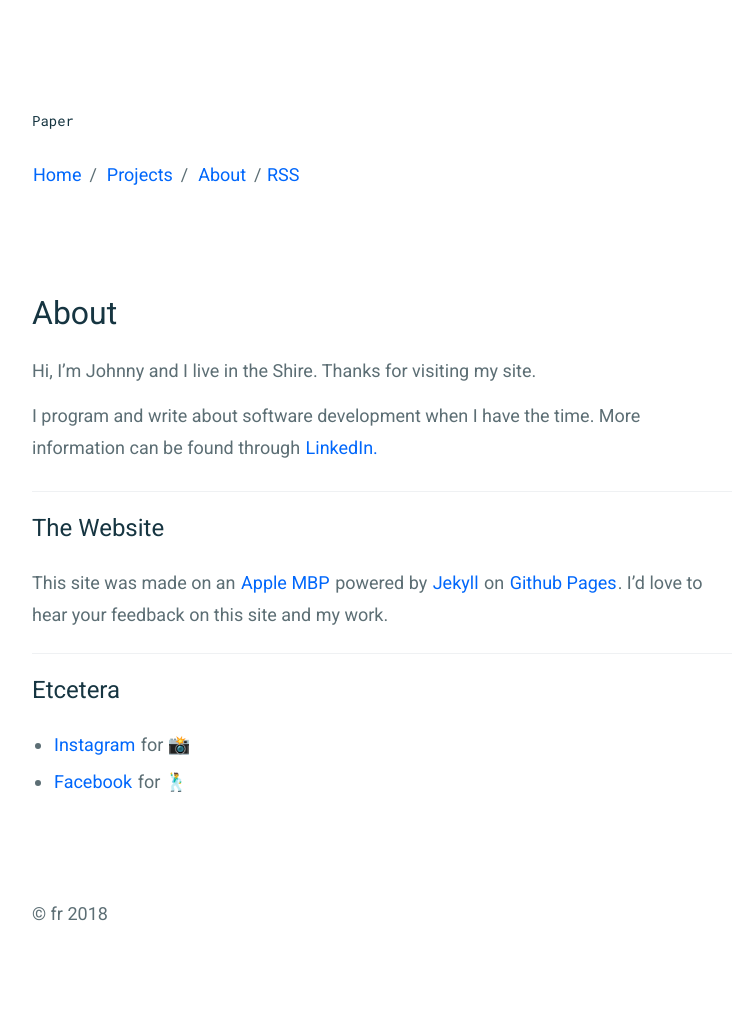
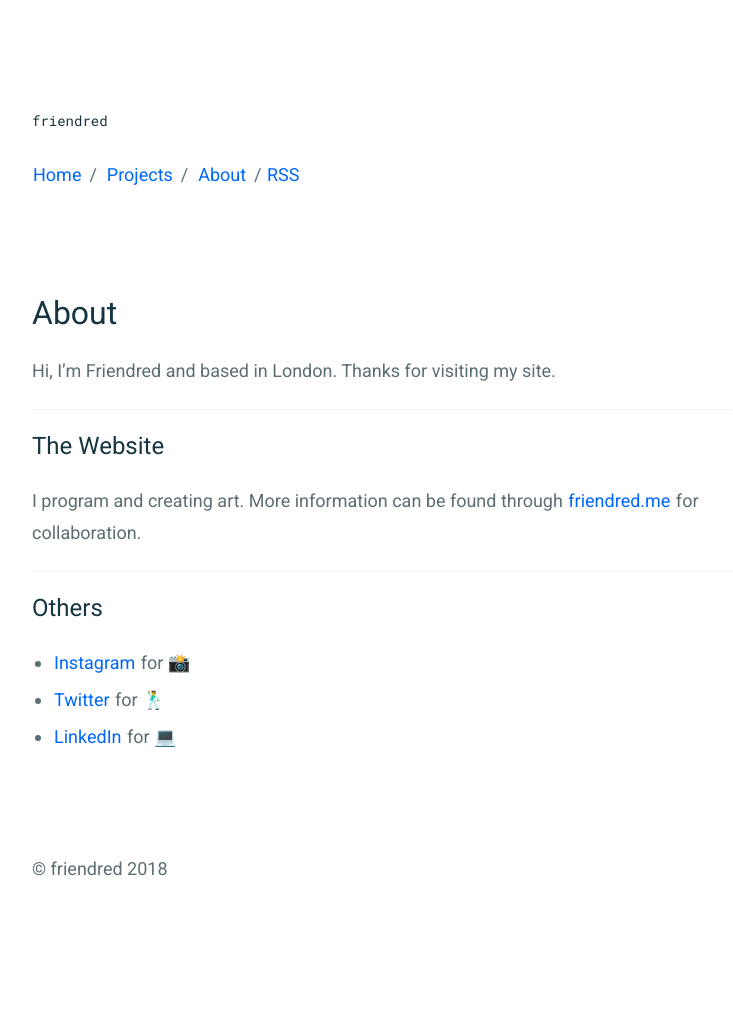
Before and after one commit to apadonovan/friendred_blog, a Jekyll site: the page built from _pages/about.md, in a window 1280 px wide. Shown: the whole page, without its empty margins (258-991 px from the left). Built offline with Jekyll 4.4.1, drawn with Linux system fonts in a browser that asks for light colours; after the commit the page ends 982 px from its top, so only the background shows below that.

Commit message:
changed some content

```diff
--- a/_config.yml
+++ b/_config.yml
@@ -1,10 +1,10 @@
 # Site settings
-title: "Paper"
+title: "friendred"
 description: >
-  Write a description of your website here.
+  Blog | Tech | Wearable | performance
 
-author: fr
-email: johnny@appleseed.com
+author: friendred
+email: friendred0@gmail.com
 twitter_username:
 github_username:
 
--- a/_pages/about.md
+++ b/_pages/about.md
@@ -3,19 +3,19 @@ layout: content
 title: About
 permalink: /about/
 ---
-Hi, I'm Johnny and I live in the Shire. Thanks for visiting my site.
+Hi, I'm Friendred and based in London. Thanks for visiting my site.
 
-I program and write about software development when I have the time. More information can be found through <a href="https://www.linkedin.com/" data-network="LinkedIn" data-proofer-ignore>LinkedIn.</a>
 
 ----
 
 ## The Website
-This site was made on an [Apple MBP](https://www.apple.com/) powered by [Jekyll](https://jekyllrb.com) on [Github Pages](https://pages.github.com).
-I'd love to hear your feedback on this site and my work.
+I program and creating art. More information can be found through [friendred.me](http://friendred.me/) for collaboration.
 
 ----
 
-## Etcetera
+## Others
 
-- [Instagram](https://www.instagram.com/) for 📸
-- [Facebook](https://www.facebook.com/) for 🕺
+- [Instagram](https://www.instagram.com/friend_red/) for 📸
+- [Twitter](https://twitter.com/_friendred) for 🕺
+- [LinkedIn](https://www.linkedin.com/in/friend-red-9a3560146/
+) for 💻
```
Also changed, not shown: _posts/2018-06-04-Moqiu-performance.md (added, +16 -0 lines).
